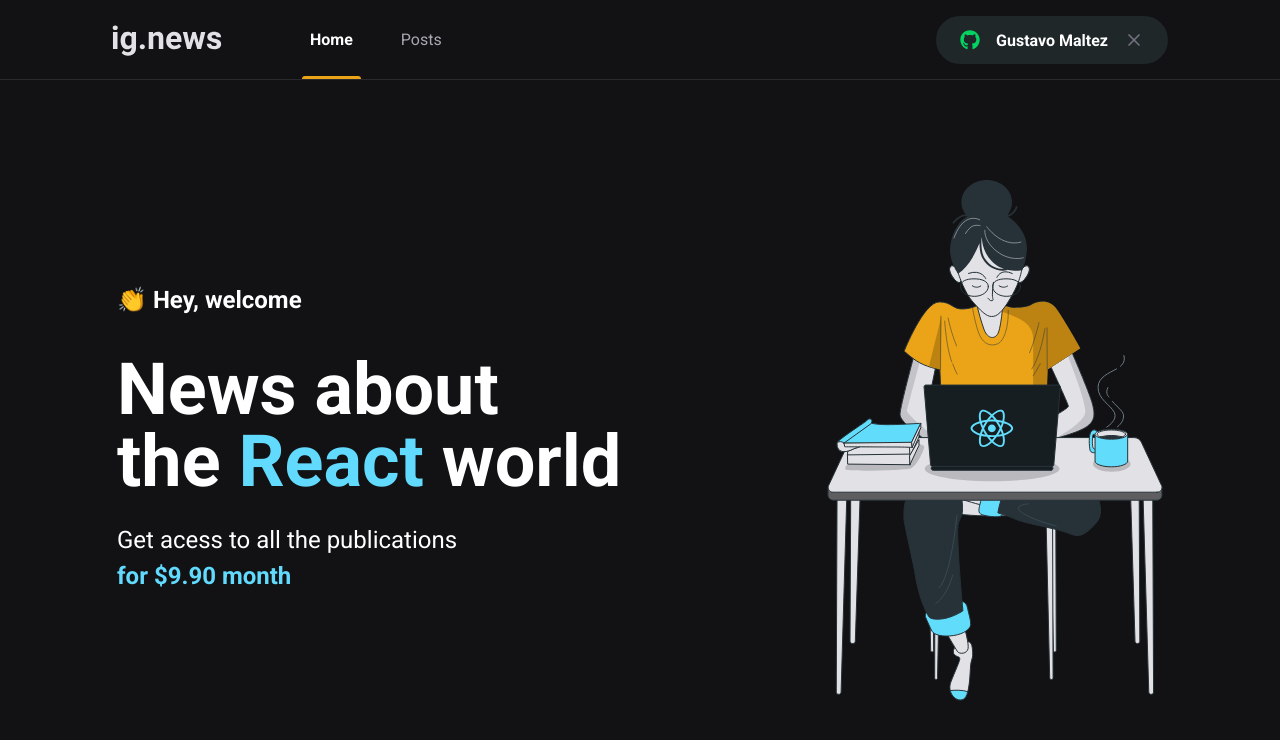
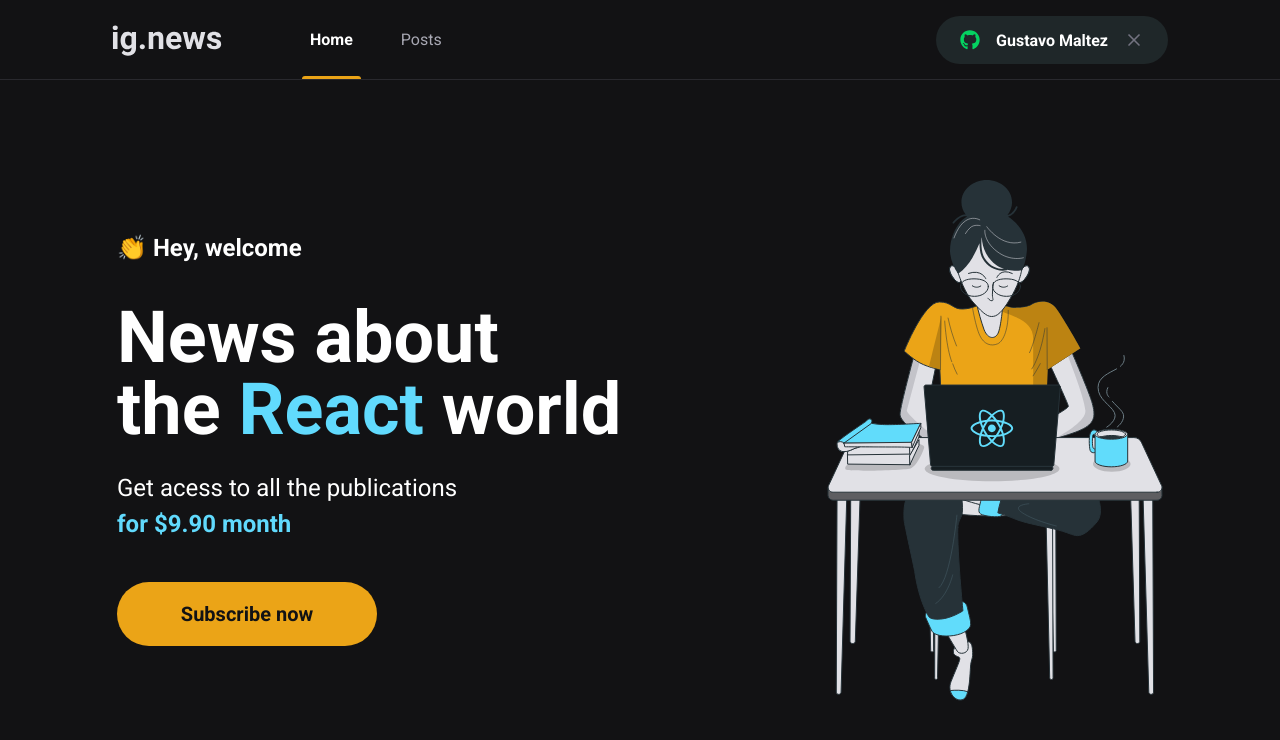
Before and after one commit to gustavomaltez/-Ignite-ChapterThree, a Next.js app in the folder ignews/: page / in a window 1280 px wide. Shown: the top 740 px of the page. Built offline with nearby package versions, Linux system fonts and the light colour scheme.

Commit message:
feat: added SubscribeButton component

```diff
--- /dev/null
+++ b/ignews/src/components/SubscribeButton/index.tsx
@@ -0,0 +1,11 @@
+import styles from './styles.module.scss';
+
+export function SubscribeButton() {
+    return (
+        <button type="button"
+        className={styles.subscribeButton}
+        >
+            Subscribe now
+        </button>
+    )
+}
--- /dev/null
+++ b/ignews/src/components/SubscribeButton/styles.module.scss
@@ -0,0 +1,20 @@
+.subscribeButton{
+    width: 260px;
+    height: 4rem;
+    border: 0;
+    border-radius: 2rem;
+    background: var(--yellow-500);
+    color: var(--gray-900);
+    font-size: 1.25rem;
+    font-weight: bold;
+
+    display:flex;
+    align-items: center;
+    justify-content: center;
+
+    transition: filter 200ms;
+
+    &:hover{
+        filter: brightness(0.8);
+    }
+}
--- a/ignews/src/pages/home.module.scss
+++ b/ignews/src/pages/home.module.scss
@@ -39,4 +39,8 @@
         }
     }
 
+    button {
+        margin-top: 2.5rem;
+    }
+
 }
--- a/ignews/src/pages/index.tsx
+++ b/ignews/src/pages/index.tsx
@@ -1,4 +1,5 @@
 import Head from 'next/head';
+import { SubscribeButton } from '../components/SubscribeButton';
 import styles from './home.module.scss';
 
 export default function Home() {
@@ -16,6 +17,7 @@
             Get acess to all the publications <br/>
             <span>for $9.90 month</span>
           </p>
+          <SubscribeButton/>
         </section>
 
         <img src="/images/avatar.svg" alt="Girl coding"/>
```
